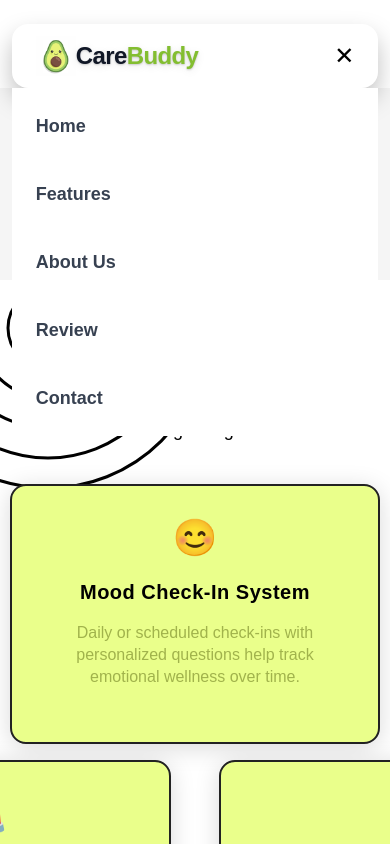
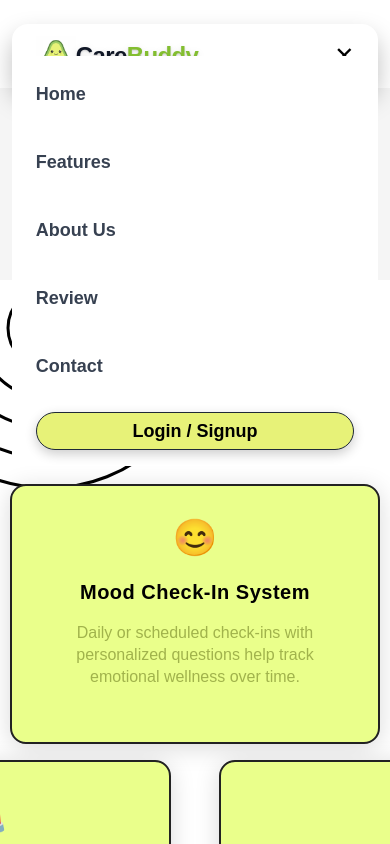
Before and after one commit to Sohan-Rout/CareBuddy, a Next.js app: page / in a window 390 px wide. Both pictures are taken after a click on the button "Toggle navigation". Shown: the top 844 px of the page. Built offline with nearby package versions, Linux system fonts and the light colour scheme; no server answers.

Commit message:
added navbar fully

```diff
--- a/app/components/navbar.jsx
+++ b/app/components/navbar.jsx
@@ -48,8 +48,9 @@
         </button>
 
         {/* Navigation Links */}
+        <div className="absolute md:static inset-x-0 md:flex md:justify-center mx-auto">
           <ul
-          className={`flex-col md:flex md:flex-row gap-6 text-lg font-semibold text-gray-700 absolute md:static top-full left-0 w-full md:w-auto bg-white md:bg-transparent px-6 md:px-0 py-4 md:py-0 transition-all duration-300 ease-in ${
+            className={`flex-col md:flex md:flex-row md:justify-center gap-6 text-lg font-semibold text-gray-700 absolute md:static top-full left-0 w-full md:w-auto bg-white md:bg-transparent px-6 md:px-0 py-4 md:py-0 transition-all duration-300 ease-in ${
               isOpen ? 'flex' : 'hidden'
             }`}
           >
@@ -64,10 +65,18 @@
                 </a>
               </li>
             ))}
+            <li className="md:hidden">
+              <a
+                href="/auth"
+                className="block px-6 py-1 text-lg border border-gray-800 rounded-full text-black font-[550] bg-primary hover:opacity-90 transition shadow-[0_4px_12px_rgba(0,0,0,0.2)] text-center"
+                onClick={() => setIsOpen(false)}
+              >
+                Login / Signup
+              </a>
+            </li>
           </ul>
-
-        {/* Auth Buttons */}
-        <div className="hidden md:flex items-center gap-4">
+        </div>
+        <div className="hidden md:flex items-center">
           <a
             href="/auth"
             className="px-6 py-1 text-lg border border-gray-800 rounded-full text-black font-[550] bg-primary hover:opacity-90 transition shadow-[0_4px_12px_rgba(0,0,0,0.2)]"
--- a/app/components/reviews.jsx
+++ b/app/components/reviews.jsx
@@ -29,7 +29,7 @@
   {
     name: "Kabir Singh",
     username: "@kabir_s",
-    feedback: "Sometimes it lags a little, but overall it’s a solid app for mental well-being.",
+    feedback: "Sometimes it lags a little, but overall it's a solid app for mental well-being.",
     stars: "3.9",
   },
   {
@@ -47,7 +47,7 @@
   {
     name: "Isha Malhotra",
     username: "@isha_mentalpeace",
-    feedback: "Not just a mental health app – it feels like a quiet companion. Love the design too!",
+    feedback: "Not just a mental health app it feels like a quiet companion. Love the design too!",
     stars: "4.6",
   },
   {
```
Lines whose indentation alone changed are shown as unchanged.
